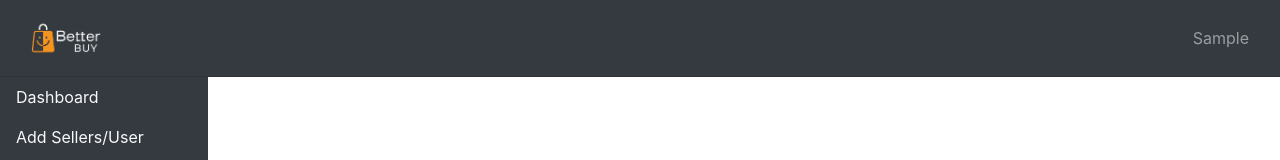
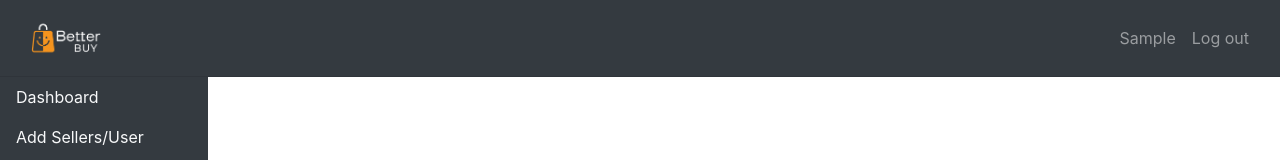
Before and after one commit to Richa3822/admin_portal, a React (Create React App) app: page / in a window 1280 px wide. Shown: the top 160 px of the page. Built offline with nearby package versions, Linux system fonts and the light colour scheme; sample sign-in values are in the browser's storage; the HTML template or start-up script is replaced by a standard one.

Commit message:
feat:logout service

```diff
--- a/src/App.jsx
+++ b/src/App.jsx
@@ -16,7 +16,7 @@ import ResetToken from './components/organisms/ResetToken'
 
 
 export const axiosObject = axios.create({
-  baseURL: 'http://localhost:4001/api/',
+  baseURL: 'http://localhost:3200/api/',
   headers: {
     "Access-Control-Allow-Origin": "*"
   }
--- a/src/components/molecules/Topbar.jsx
+++ b/src/components/molecules/Topbar.jsx
@@ -1,4 +1,7 @@
-import React, { useState } from 'react';
+import React, { useState,useEffect } from 'react';
+import { Navigate } from 'react-router-dom';
+import Logout from '../../services/Logout';
+
 import {
   Collapse,
   Navbar,
@@ -10,13 +13,24 @@ import {
   NavbarText
 } from 'reactstrap';
 import ImgTag from '../atoms/ImgTag';
+import Login from '../organisms/Login';
 
 const Topbar = () => {
   const [isOpen, setIsOpen] = useState(false);
+  const [redirectToLogin, setRedirectToLogin] = useState(false);
 
   const toggle = () => setIsOpen(!isOpen);
 
   let user = localStorage.getItem('userData') ? JSON.parse(localStorage.getItem('userData')) : {};
+
+function set(){
+  setRedirectToLogin(true)
+}
+
+  if (redirectToLogin) {
+    return <Navigate to="/login" />;
+  }
+
 
   return (
     <div>
@@ -29,8 +43,10 @@ const Topbar = () => {
           <Nav className="mr-auto" navbar>
           </Nav>
           <NavbarText color='light'>{user.firstName}</NavbarText>
+          <div style={{marginLeft:'1rem'}}>
+          <NavbarText color='light' onClick={()=>{Logout();set()}}>Log out</NavbarText>
+          </div>
         </Collapse>
-
       </Navbar>
     </div>
   );
--- /dev/null
+++ b/src/services/Logout.jsx
@@ -0,0 +1,7 @@
+import { useNavigate,useState } from "react";
+
+function Logout(){
+    localStorage.clear()
+}
+
+export default Logout
```
